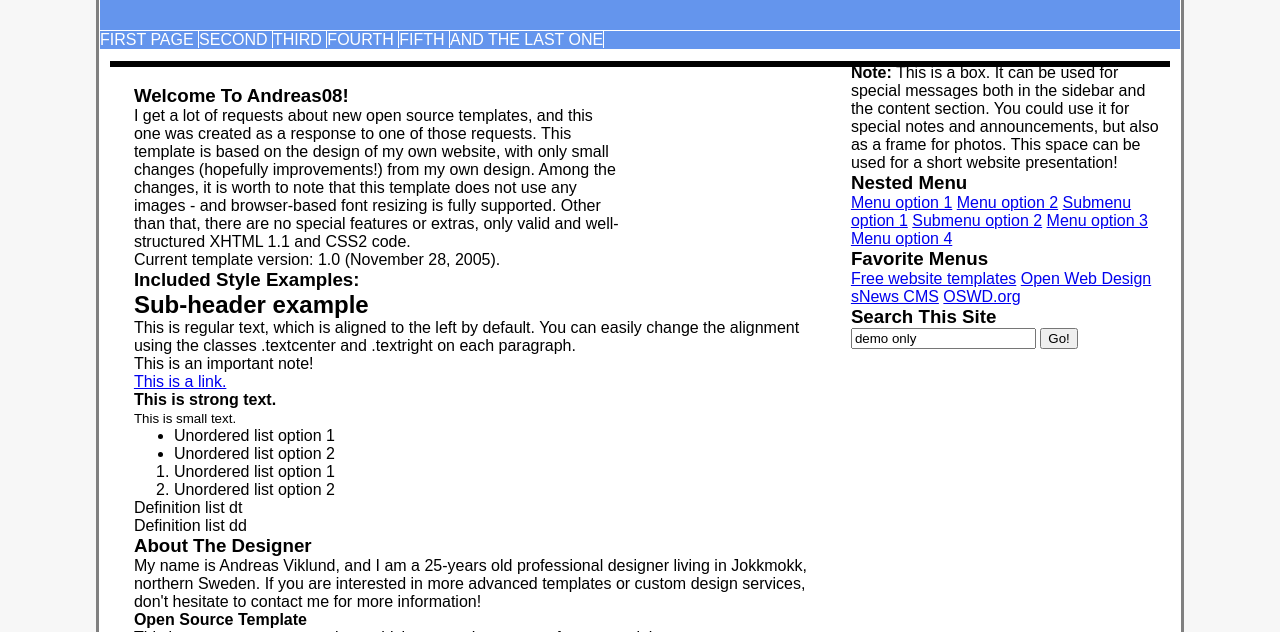
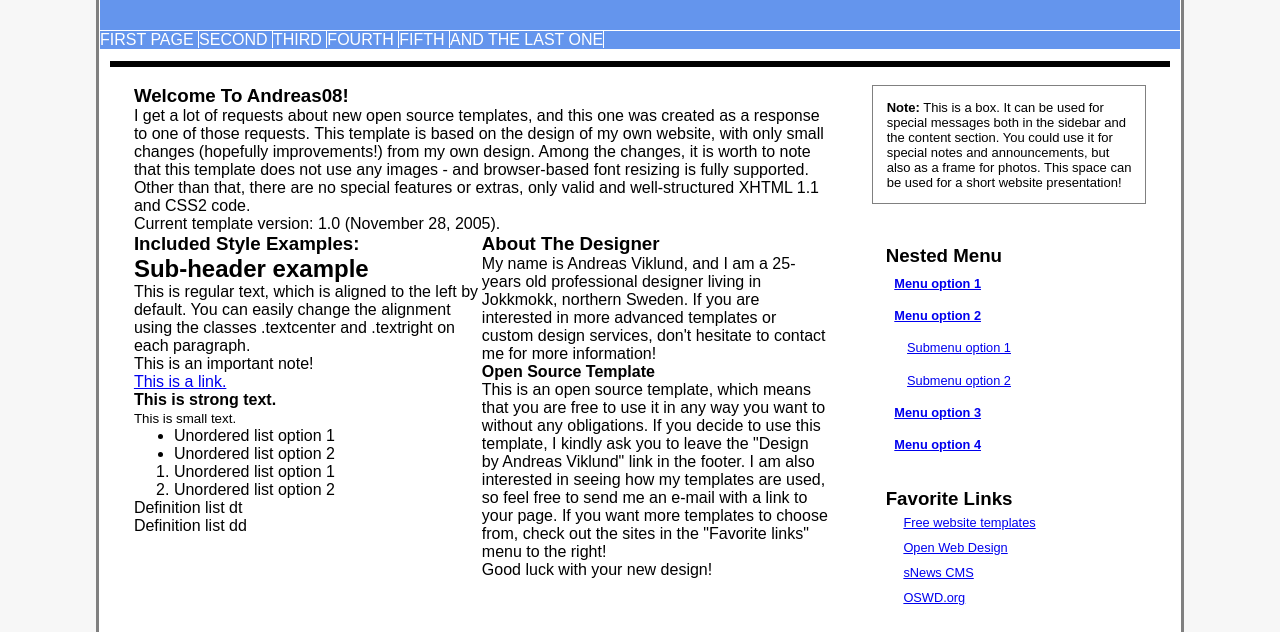
Before and after one commit to heretoinfinity/web-bootcamp, a plain HTML site: page week1/index.html in a window 1280 px wide. Shown: the part 168-800 px from the top of the page. Drawn offline with Linux system fonts and the light colour scheme.

Commit message:
Feat: Complete layout of right pane
Modified style for right pane and currently in form closest to that
of example site

Issues: 0000, 0001

```diff
--- a/week1/index.html
+++ b/week1/index.html
@@ -99,16 +99,16 @@
 
           <article id="nested-menu">
             <h1>Nested Menu</h1>
-            <a href="#main">Menu option 1</a>
-            <a href="#main">Menu option 2</a>
-              <a href="#main">Submenu option 1</a>
-              <a href="#main">Submenu option 2</a>
-            <a href="#main">Menu option 3</a>
-            <a href="#main">Menu option 4</a>
+            <a href="#main"><b>Menu option 1</b></a>
+            <a href="#main"><b>Menu option 2</b></a>
+              <a href="#main" class="sub-menu">Submenu option 1</a>
+              <a href="#main" class="sub-menu">Submenu option 2</a>
+            <a href="#main"><b>Menu option 3</b></a>
+            <a href="#main"><b>Menu option 4</b></a>
           </article>
 
           <article id="favorite-links">
-            <h1>Favorite Menus</h1>
+            <h1>Favorite Links</h1>
             <a href="http://www.oswd.org/design/preview/id/2427/">Free website
               templates</a>
             <a href="http://www.oswd.org/design/preview/id/2427/">Open Web
@@ -120,7 +120,7 @@
           <article id="search-site">
             <h1>Search This Site</h1>
             <form>
-              <input type="text" value="demo only">
+              <input type="text" value="demo only" id="entry-box">
               <input type="submit" value="Go!">
             </form>
           </article>
--- a/week1/style.css
+++ b/week1/style.css
@@ -69,9 +69,6 @@ nav li {
 
 #welcome {
   box-sizing: border-box;
-  width: 70%;
-  display: inline-block;
-  float: left;
   /*display: inline;*/
 }
 
@@ -80,20 +77,63 @@ nav li {
 /*Left-pane*/
 #style-example {
   clear: both;
-  width: 33.3%
+  width: 50%;
   display: inline-block;
   float: left;
 }
 
 #about-designer {
-  clear: left;
+  width: 50%;
+  float: left;
 }
 
 /*Right-pane*/
 #right-pane {
   width: 30%;
   float: right;
-  display: inline-block;
+  padding: 2%;
+}
+
+#right-pane > * {
+  padding: 5%;
+}
+
+#box {
+  border: solid 1px grey;
+  font-size: small;
+}
+
+#nested-menu {
+  margin: 10% 0 0 0;
+}
+
+#nested-menu > a {
+  display: block;
+  padding: 3.5%;
+  font-size: 80%;
+}
+
+.sub-menu {
+  text-indent: 1em;
+}
+
+#favorite-links > a {
+  display: block;
+  text-indent: 1em;
+  font-size: 80%;
+  padding: 2%;
+}
+
+#search-site {
+  margin: 10% 0;
+}
+
+#search-site > form {
+  padding: 0 0 0 1em;
+}
+
+#entry-box {
+  width: 65%;
 }
 /*Footer*/
 footer {
```
Also changed, not shown: week1/issues.txt.
